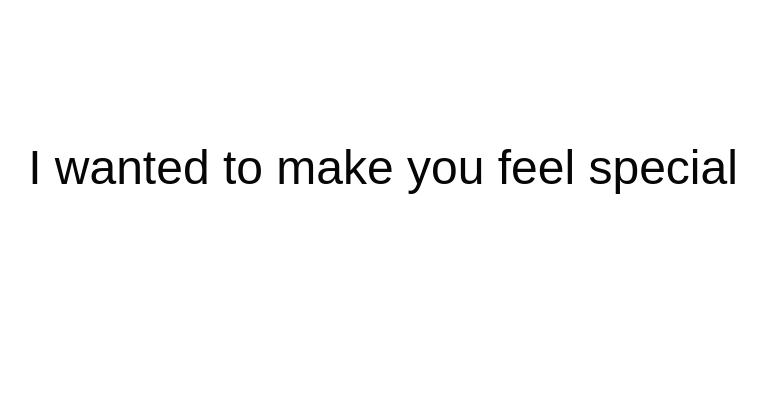
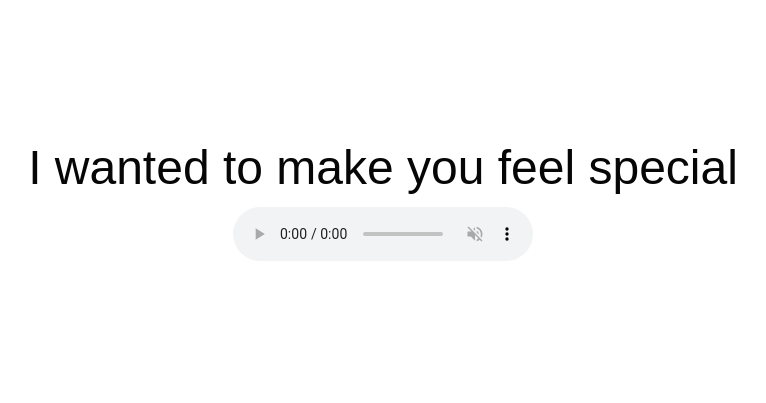
Before and after one commit to pythonee-ml/for-a-special-one, a website: page index.html in a window 1280 px wide. Shown: the part 68-471 px from the top of the page, without its empty margins (257-1023 px from the left). Drawn offline with nearby package versions, Linux system fonts and the light colour scheme.

Commit message:
changes 7

```diff
--- a/index.html
+++ b/index.html
@@ -63,6 +63,7 @@
           <audio id="audio" controls muted autoplay playsinline>
             <source src="./song/song.mpeg" type="audio/mpeg">
             Your browser does not support the audio element.
+        </audio>
         <script>
           document.addEventListener("DOMContentLoaded", function() {
             var audioMpeg = document.getElementById("audio-mpeg");
@@ -74,6 +75,10 @@
             }
           });
         </script>
+        <audio id="audio-mp3" controls muted>
+          <source src="./song/song.mp3" type="audio/mp3">
+          Your browser does not support the audio element.
+        </audio>
         </div>
       </div>
       <div class="seven">
```
Lines whose indentation alone changed are shown as unchanged.
